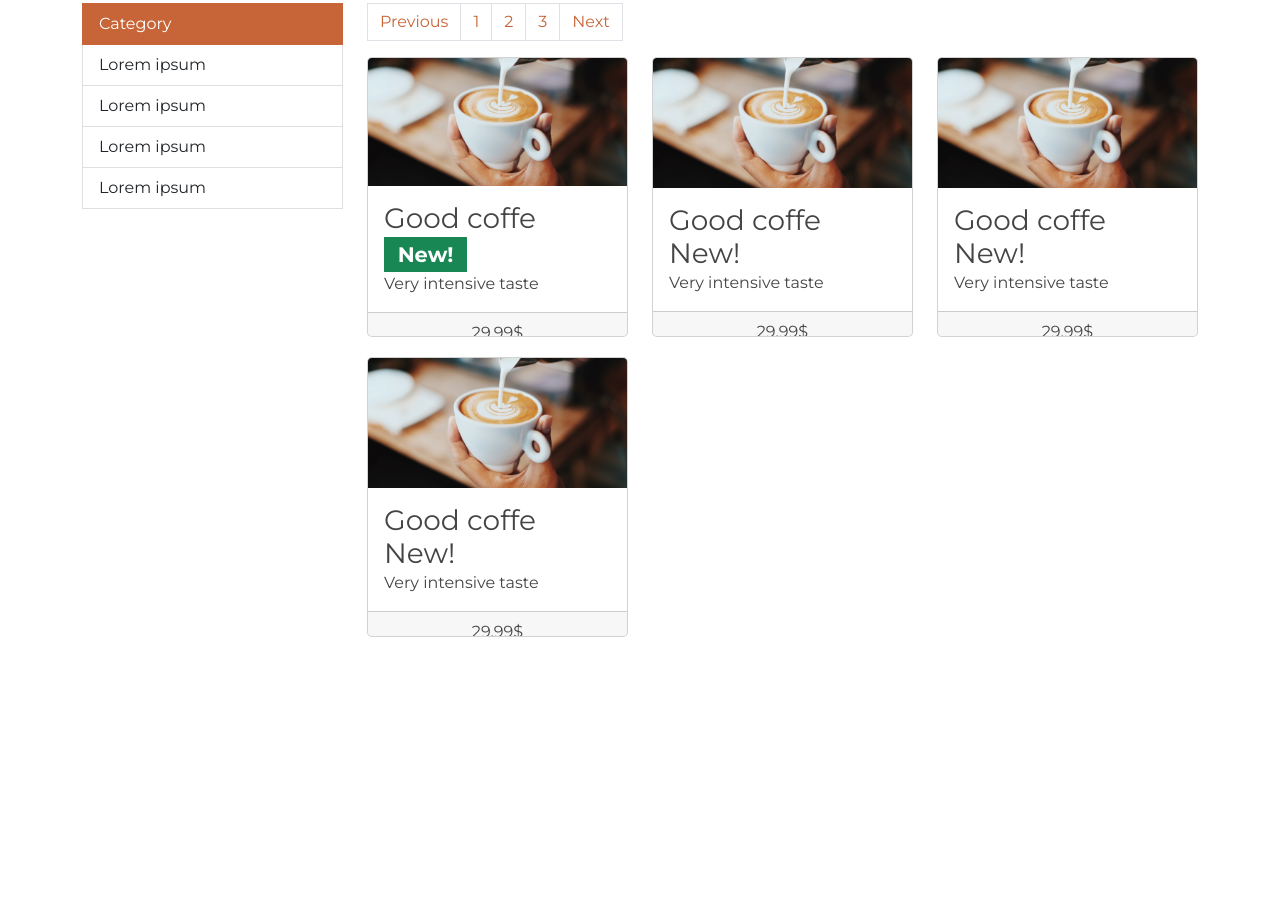
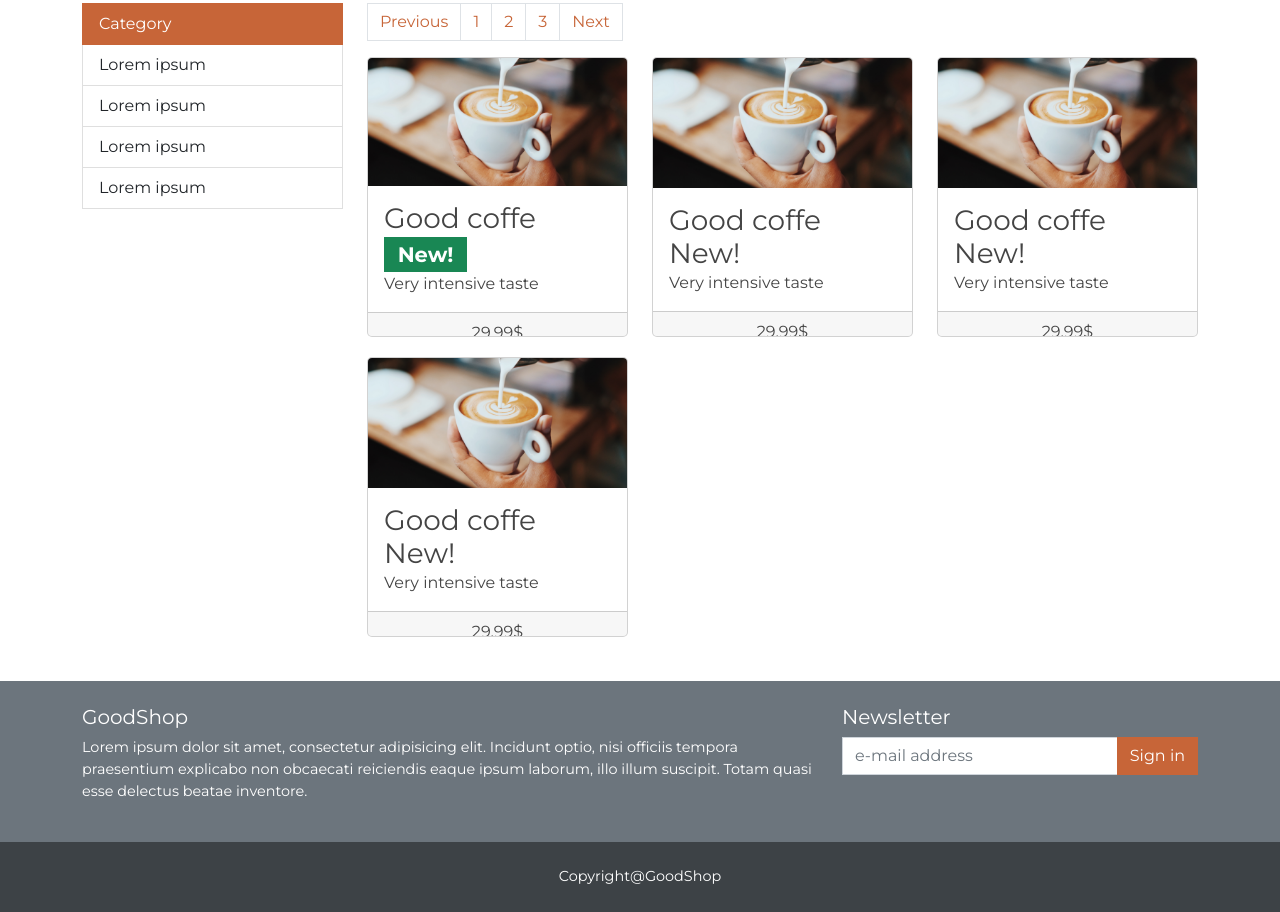
Before and after one commit to bartlomiej-frak/mid-projects, a website built with webpack: page bootstrap_layout_with_webpack/index.html in a window 1280 px wide. Shown: the part 459-1371 px from the top of the page. Before the commit the page ends 1116 px from the top, so only its background shows below. Built offline with nearby package versions, Linux system fonts and the light colour scheme.

Commit message:
footer added to layout

```diff
--- a/bootstrap_layout_with_webpack/index.html
+++ b/bootstrap_layout_with_webpack/index.html
@@ -169,6 +169,38 @@
             </div>
         </main>
     </div>
+
+    <footer class="bg-secondary text-white py-4 mt-4">
+        <div class="container">
+            <div class="row">
+                <div class="col-md-8">
+                    <h5>GoodShop</h5>
+                    <p class="info">Lorem ipsum dolor sit amet, consectetur adipisicing elit. Incidunt optio, nisi
+                        officiis
+                        tempora
+                        praesentium explicabo non obcaecati reiciendis eaque ipsum laborum, illo illum suscipit.
+                        Totam
+                        quasi esse delectus beatae inventore.</p>
+                </div>
+                <div class="col-md-4">
+                    <form action="">
+                        <h5>Newsletter</h5>
+                        <div class="input-group">
+                            <input type="email" class="form-control" placeholder="e-mail address">
+                            <div class="input-group-append" id="my-btn">
+                                <button class="btn btn-primary text-white">
+                                    Sign in
+                                </button>
+                            </div>
+                        </div>
+                    </form>
+                </div>
+            </div>
+        </div>
+    </footer>
+    <div class="second-footer py-4 d-flex justify-content-center align-items-center">
+        <p class="text-white m-0">Copyright@GoodShop</p>
+    </div>
 </body>
 
 </html>
--- /dev/null
+++ b/bootstrap_layout_with_webpack/sass/_footer.scss
@@ -0,0 +1,10 @@
+footer {
+    .info {
+        font-size: .9rem;
+    }
+}
+
+.second-footer {
+    background: darken($secondary, 20%);
+    font-size: .9rem;
+}
--- a/bootstrap_layout_with_webpack/sass/style.scss
+++ b/bootstrap_layout_with_webpack/sass/style.scss
@@ -2,3 +2,4 @@
 @import "node_modules/bootstrap/scss/bootstrap";
 @import "card";
 @import "product";
+@import 'footer';
```
